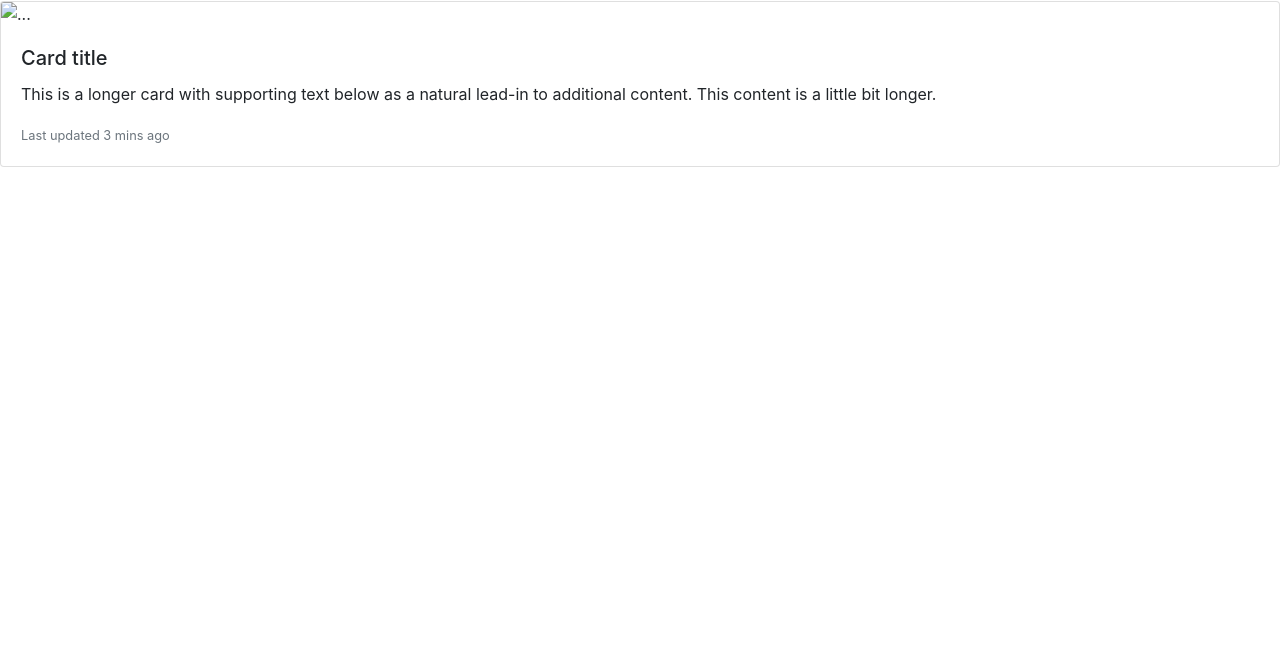
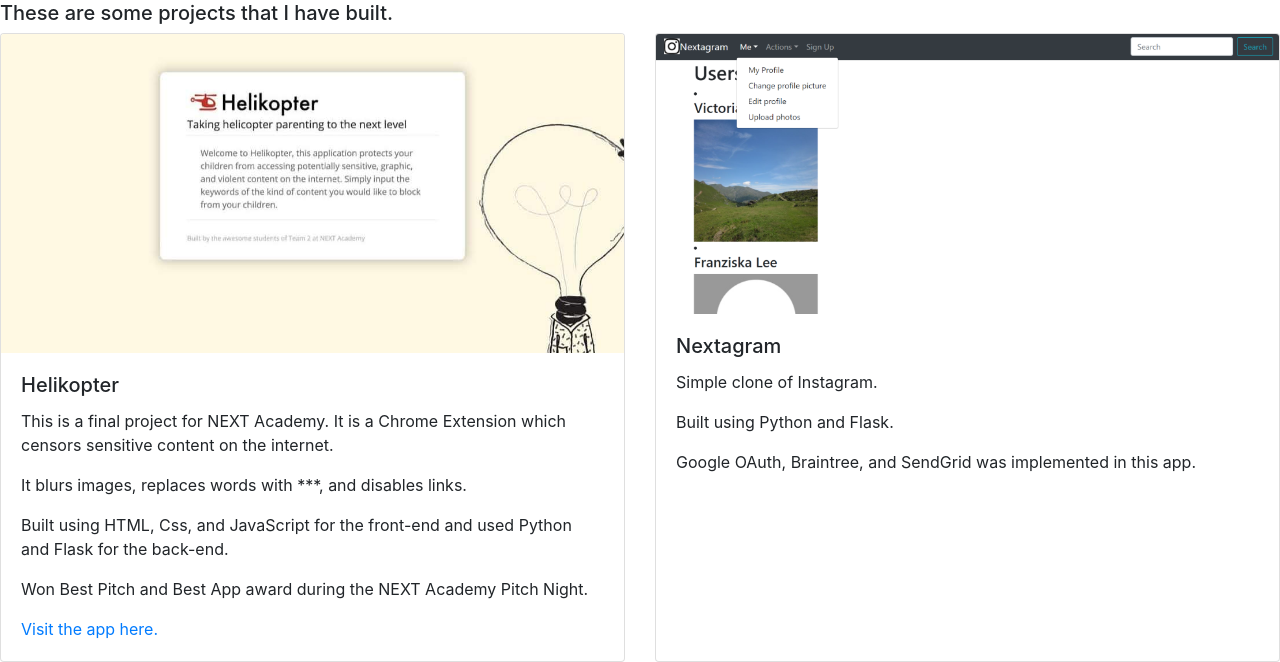
Before and after one commit to VictoriaLee91/website, a plain HTML site: page index.html in a window 1280 px wide. Shown: the part 705-1367 px from the top of the page. Before the commit the page ends 872 px from the top, so only its background shows below. Drawn offline with nearby package versions, Linux system fonts and the light colour scheme.

Commit message:
added projects section

```diff
--- a/index.html
+++ b/index.html
@@ -14,7 +14,7 @@
 <body>
     <header>
         <!-- Navbar -->
-        <nav class="navbar navbar-expand-lg navbar-light bg-light">
+        <nav class="navbar navbar-expand-lg navbar-light" style="background-color: #f9dbf8">
             <a class="navbar-brand" href="/">Victoria Lee</a>
             <div class="collapse navbar-collapse  my-2 my-lg-0" id="navbarNavAltMarkup">
                 <div class="navbar-nav">
@@ -57,17 +57,31 @@
 
     <!-- Projects -->
     <h1 id="projects">Projects</h1>
+    <h5>These are some projects that I have built.</h5>
     <div class="card-deck">
         <div class="card">
-            <img src="..." class="card-img-top" alt="...">
+            <img src="helikopter.jpg" class="card-img-top" alt="helikopter">
             <div class="card-body">
-                <h5 class="card-title">Card title</h5>
-                <p class="card-text">This is a longer card with supporting text below as a natural lead-in to additional
-                    content. This content is a little bit longer.</p>
-                <p class="card-text"><small class="text-muted">Last updated 3 mins ago</small></p>
+                <h5 class="card-title">Helikopter</h5>
+                <p class="card-text">This is a final project for NEXT Academy. It is a Chrome Extension which censors
+                    sensitive content on the internet.</p>
+                <p>It blurs images, replaces words with ***, and disables links.</p>
+                <p>Built using HTML, Css, and JavaScript for the front-end and used Python and Flask for the back-end.
+                </p>
+                <p>Won Best Pitch and Best App award during the NEXT Academy Pitch Night.</p>
+                <a href="https://helikopter.herokuapp.com/" target="_blank">Visit the app here.</a>
             </div>
         </div>
-
+        <div class="card">
+            <img src="nextagram.jpg" class="card-img-top" alt="nextagram">
+            <div class="card-body">
+                <h5 class="card-title">Nextagram</h5>
+                <p class="card-text">Simple clone of Instagram.</p>
+                <p>Built using Python and Flask.</p>
+                <p>Google OAuth, Braintree, and SendGrid was implemented in this app.</p>
+            </div>
+        </div>
+    </div>
 
     <script src="https://code.jquery.com/jquery-3.3.1.slim.min.js"
         integrity="sha384-q8i/X+965DzO0rT7abK41JStQIAqVgRVzpbzo5smXKp4YfRvH+8abtTE1Pi6jizo"
```
Also changed, not shown: helikopter.jpg (added), nextagram.jpg (added). Lines whose indentation alone changed are shown as unchanged.
